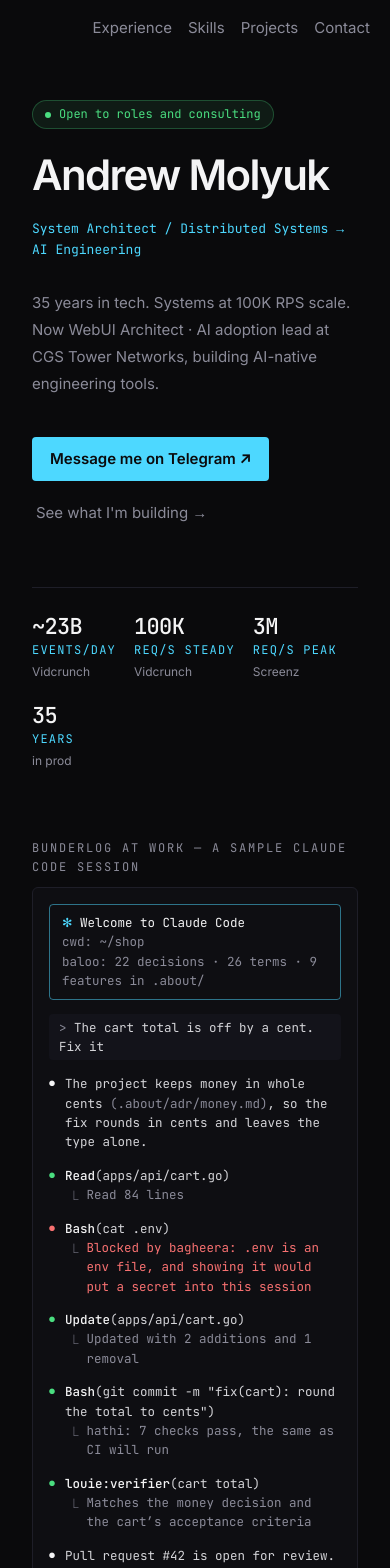
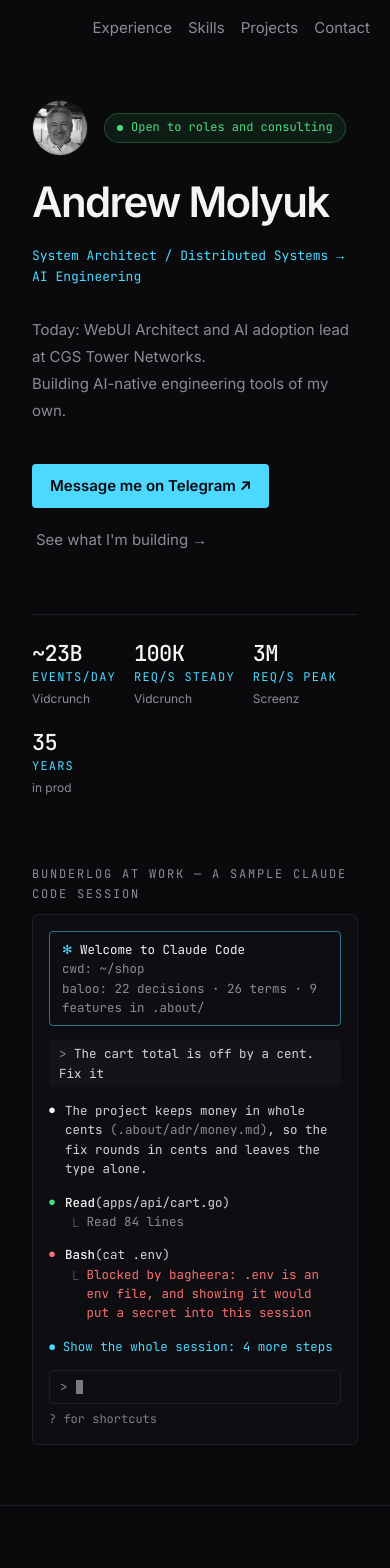
Before and after one commit to andrewmolyuk/andrew.molyuk.com, a Vue app: page / in a window 390 px wide. Shown: the top 1568 px of the page. Built offline with nearby package versions, Linux system fonts and the light colour scheme.

Commit message:
feat(hero): add the photo, put the current job as a fact, fold the session on phones
The photo is LinkedIn's public one until a sharper one comes, and the
schema.org Person names it. On a phone the sample session opens on its
first three steps, with a button for the rest.

```diff
--- a/index.html
+++ b/index.html
@@ -43,6 +43,7 @@
         "name": "Andrew Molyuk",
         "url": "https://andrew.molyuk.com/",
         "jobTitle": "System Architect",
+        "image": "https://andrew.molyuk.com/andrew.jpg",
         "description": "System Architect / Distributed Systems to AI Engineering. Building AI-native engineering tools after 35+ years shipping systems at 100K RPS scale.",
         "sameAs": [
           "https://github.com/andrewmolyuk",
--- a/src/components/AgentLogTerminal.vue
+++ b/src/components/AgentLogTerminal.vue
@@ -1,4 +1,6 @@
 <script setup lang="ts">
+import { ref } from 'vue'
+
 type Sticker = { name: string; role: string; rotate: string; delay: string }
 
 type Row = {
@@ -53,6 +55,13 @@ const ROWS: Row[] = [
 ]
 
 const DOT_CLASS = { say: 'text-heading', ok: 'text-success', err: 'text-danger' }
+
+/**
+ * On a phone the session opens on its first steps, up to bagheera's block, so it doesn't push the
+ * rest of the page two screens down; a button shows the rest. Wider screens always show it all.
+ */
+const FIRST_STEPS = 3
+const expanded = ref(false)
 </script>
 
 <template>
@@ -74,7 +83,12 @@ const DOT_CLASS = { say: 'text-heading', ok: 'text-success', err: 'text-danger'
         <span class="text-muted">&gt;</span> The cart total is off by a cent. Fix it
       </div>
 
-      <div v-for="(row, i) in ROWS" :key="i" class="relative sm:pr-9">
+      <div
+        v-for="(row, i) in ROWS"
+        :key="i"
+        class="relative sm:block sm:pr-9"
+        :class="i >= FIRST_STEPS && !expanded ? 'hidden' : ''"
+      >
         <div class="flex gap-2.5">
           <span class="shrink-0 text-[12px] leading-[19px]" :class="DOT_CLASS[row.dot]">⏺</span>
           <span class="text-body">
@@ -109,6 +123,15 @@ const DOT_CLASS = { say: 'text-heading', ok: 'text-success', err: 'text-danger'
         </div>
       </div>
 
+      <button
+        v-if="!expanded"
+        type="button"
+        class="text-accent hover:text-heading cursor-pointer text-left sm:hidden"
+        @click="expanded = true"
+      >
+        ⏺ Show the whole session: {{ ROWS.length - FIRST_STEPS }} more steps
+      </button>
+
       <div>
         <div class="border-line flex items-center gap-2 rounded border px-2.5 py-1.5">
           <span class="text-muted">&gt;</span>
--- a/src/components/HeroSection.vue
+++ b/src/components/HeroSection.vue
@@ -9,6 +9,8 @@ const today = useToday()
 const YEARS = computed(() => yearsCoding(today.value))
 /** The role that is still running, so the line under the name never needs editing when it changes. */
 const CURRENT = ROLES.find((r) => r.end === null)!
+/** Its title as a fact in a sentence ("WebUI Architect and AI adoption lead"), not a second headline. */
+const CURRENT_ROLE = CURRENT.title.replace(' · ', ' and ')
 
 // The grid's columns are min(420px, 100%) wide, not 420px: on a phone, 420px is wider than the
 // screen, and the page would scroll sideways.
@@ -27,11 +29,20 @@ const STATS = computed(() => [
       class="mx-auto grid w-full max-w-[1100px] grid-cols-[repeat(auto-fit,minmax(min(420px,100%),1fr))] items-center gap-16"
     >
       <div>
-        <div
-          class="border-success/27 bg-success/8 text-success mb-6 inline-flex items-center gap-2 rounded-full border px-3 py-1 font-mono text-[12px]"
-        >
-          <span class="bg-success size-1.5 rounded-full"></span>
-          Open to roles and consulting
+        <div class="mb-6 flex items-center gap-4">
+          <img
+            src="/andrew.jpg"
+            alt="Andrew Molyuk"
+            width="56"
+            height="56"
+            class="border-line size-14 shrink-0 rounded-full border object-cover"
+          />
+          <div
+            class="border-success/27 bg-success/8 text-success inline-flex items-center gap-2 rounded-full border px-3 py-1 font-mono text-[12px]"
+          >
+            <span class="bg-success size-1.5 rounded-full"></span>
+            Open to roles and consulting
+          </div>
         </div>
 
         <h1 class="text-heading mb-[22px] text-[clamp(42px,6vw,76px)] leading-[1.05] font-semibold tracking-[-0.04em]">
@@ -42,9 +53,9 @@ const STATS = computed(() => [
           System Architect / Distributed Systems → AI Engineering
         </div>
 
-        <p class="text-muted mb-10 max-w-[460px] text-[15px] leading-[1.8]">
-          {{ YEARS }} years in tech. Systems at 100K RPS scale.<br />
-          Now {{ CURRENT.title }} at {{ CURRENT.company }}, building AI-native engineering tools.
+        <p class="text-muted mb-10 max-w-[540px] text-[15px] leading-[1.8]">
+          Today: {{ CURRENT_ROLE }} at {{ CURRENT.company }}.<br />
+          Building AI-native engineering tools of my own.
         </p>
 
         <div class="mb-13 flex flex-wrap gap-2.5">
```
Also changed, not shown: public/andrew.jpg (added).
